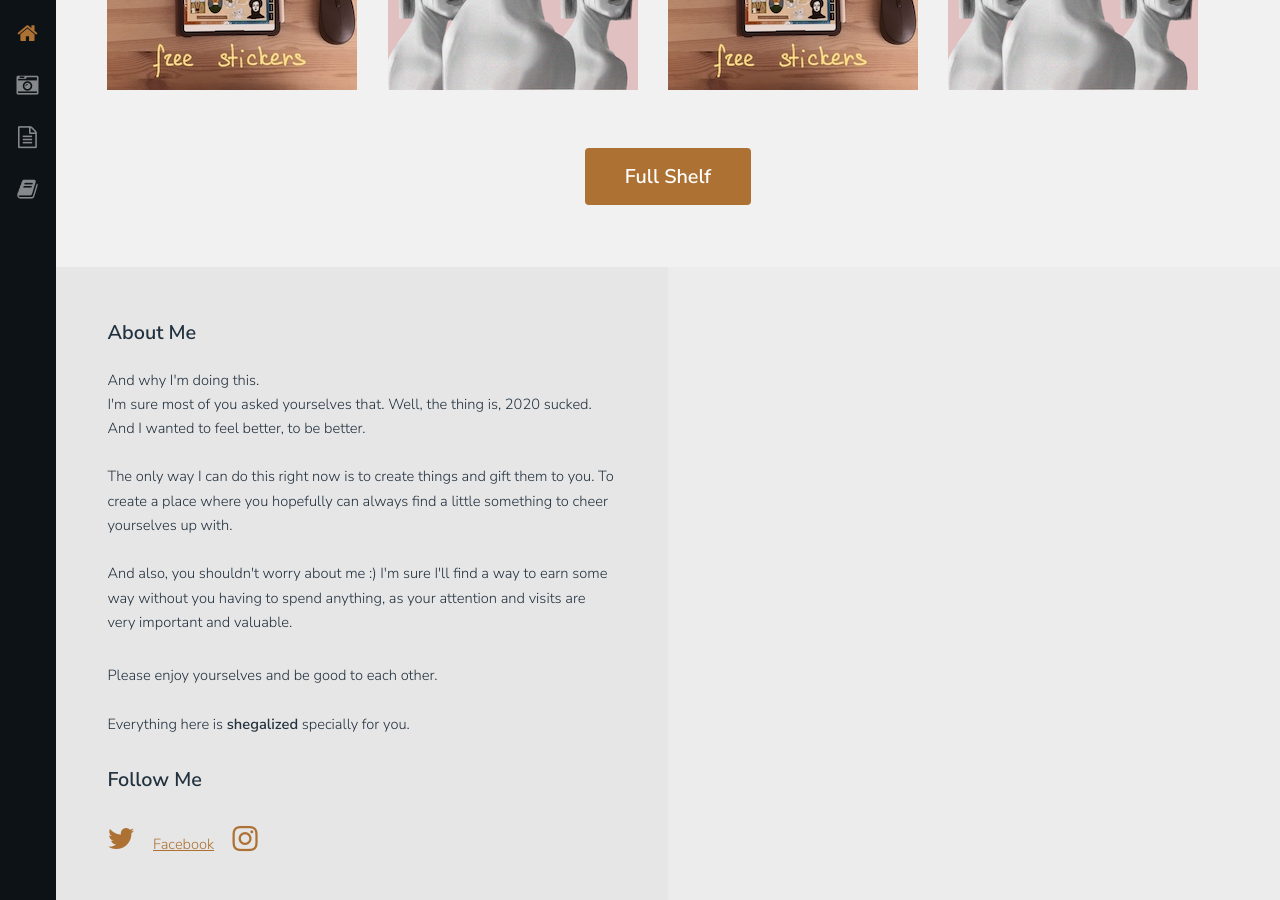
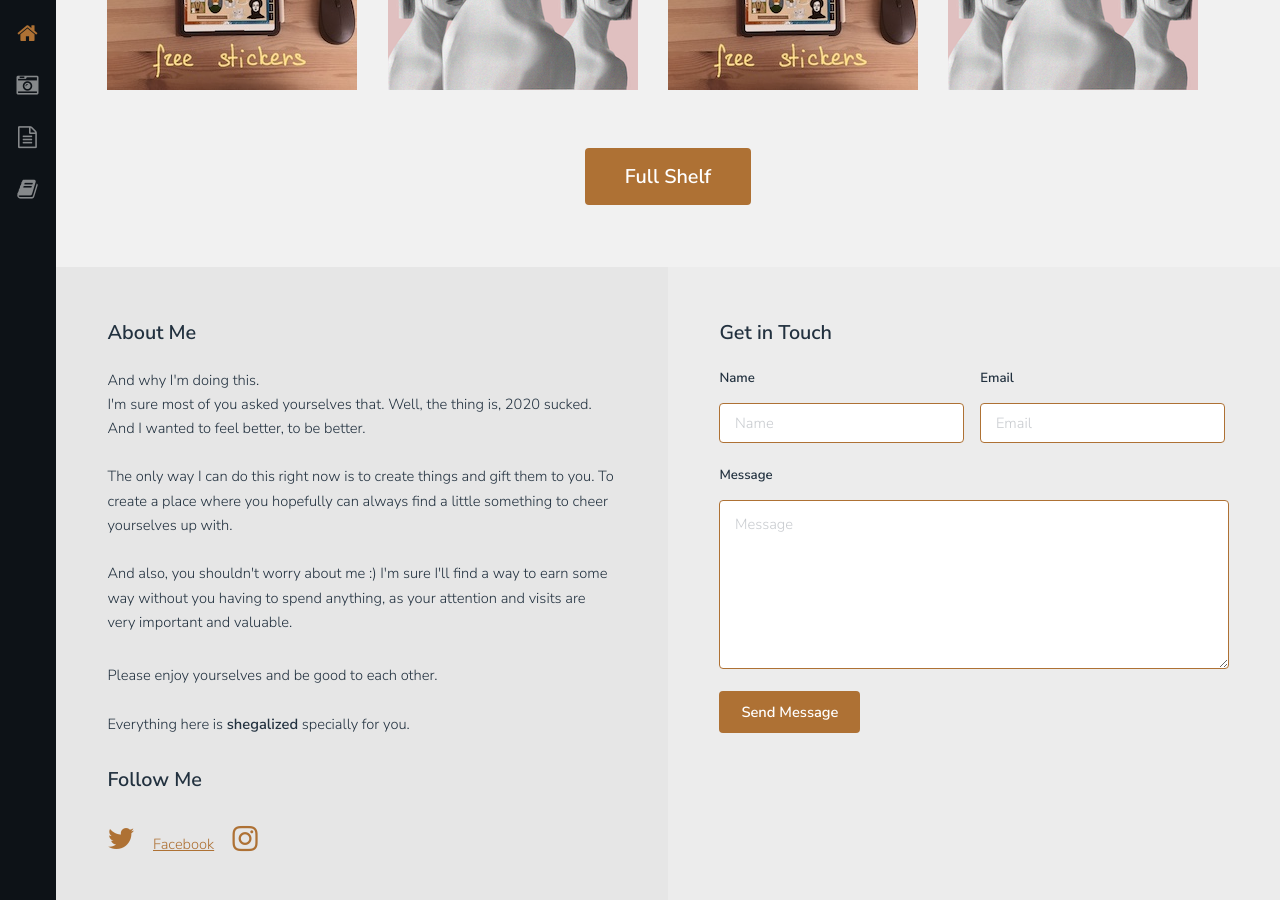
Before and after one commit to Kerrialn/shegalized.com, a Jekyll site: the page index.html, which Jekyll copies as it is, in a window 1280 px wide and 900 px high, scrolled down 1513 px. Built offline with Jekyll 4.4.1, drawn with Linux system fonts in a browser that asks for light colours.

Commit message:
Update index.html

```diff
--- a/index.html
+++ b/index.html
@@ -113,28 +113,27 @@
 									</ul>
 								</div>
 
-							<!-- Form
+							<!-- Form -->
 								<div class="column">
 									<h3>Get in Touch</h3>
-									<form action="mailto:sgalized@gmail.com" method="post" enctype=”text/plain">
+									<form action="#" method="post">
 										<div class="field half first">
 											<label for="name">Name</label>
-											<name="name" id="name" input type="text">
+											<input name="name" id="name" type="text" placeholder="Name">
 										</div>
 										<div class="field half">
 											<label for="email">Email</label>
-											<input name="email" id="email" input type="text">
+											<input name="email" id="email" type="email" placeholder="Email">
 										</div>
 										<div class="field">
 											<label for="message">Message</label>
-											<textarea name="message" id="message" rows="6"></textarea>
+											<textarea name="message" id="message" rows="6" placeholder="Message"></textarea>
 										</div>
 										<ul class="actions">
 											<li><input value="Send Message" class="button" type="submit"></li>
 										</ul>
 									</form>
 								</div>
-								-->
 
 						</section>
 
```
